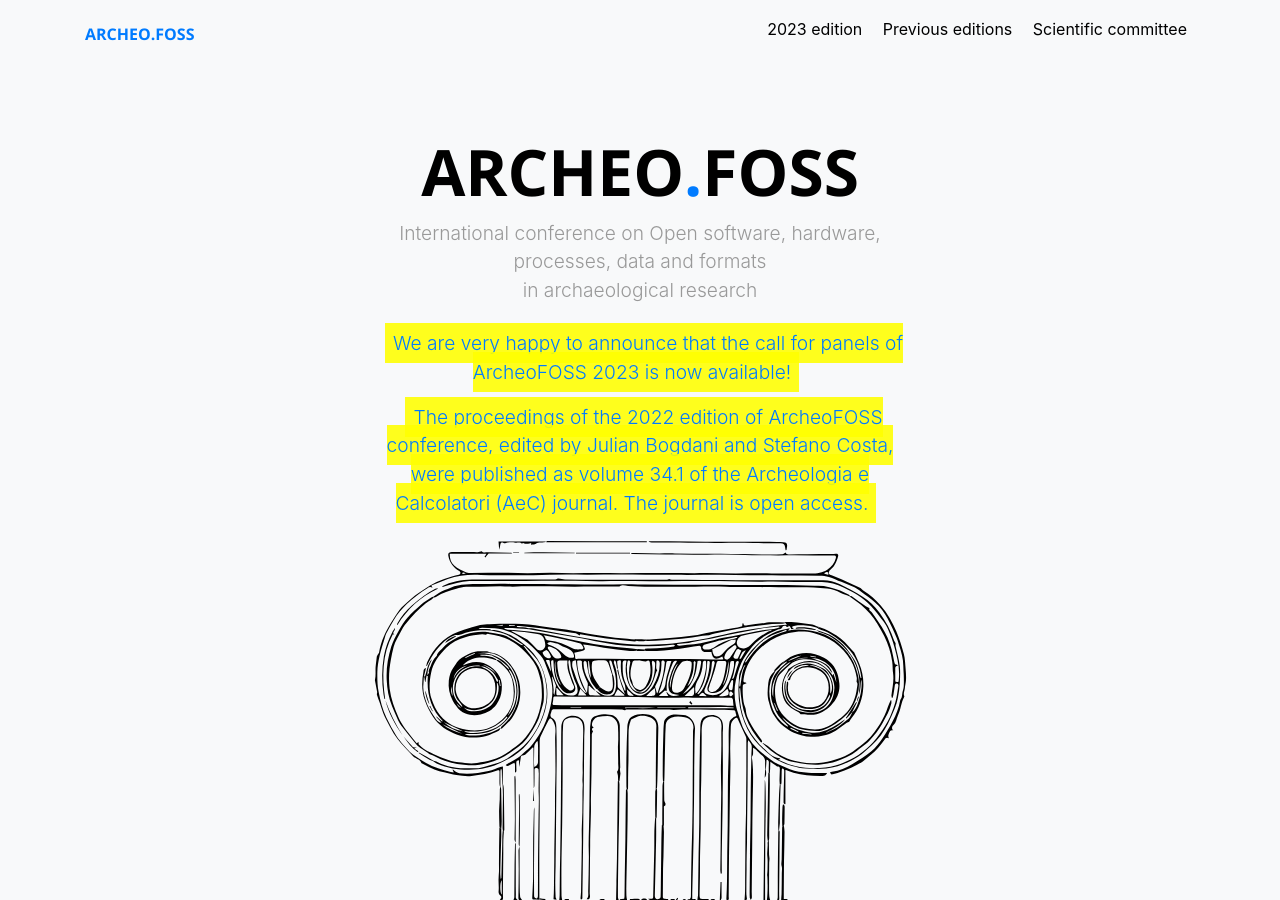
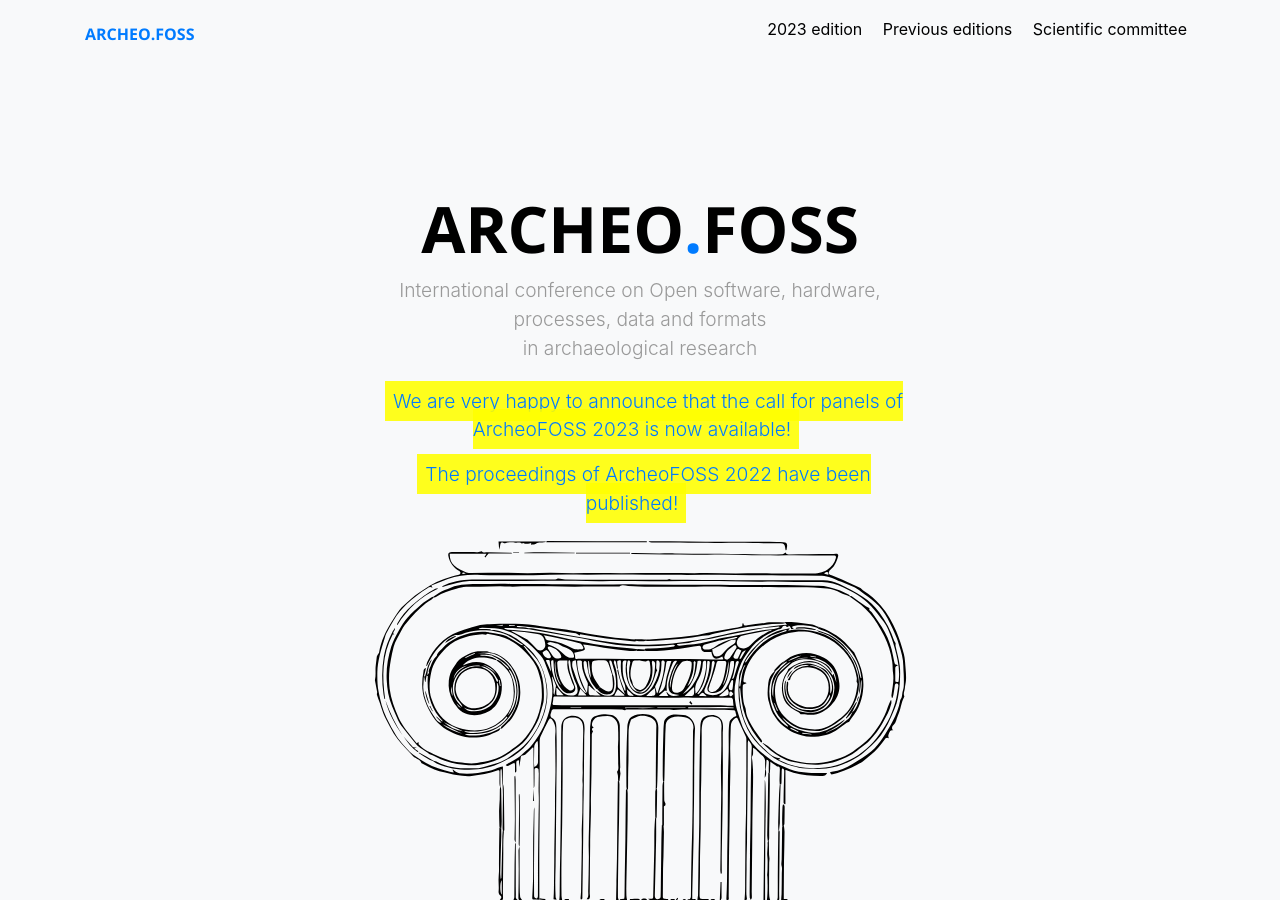
Before and after one commit to archeofoss/archeofoss, a Jekyll site: the page built from index.md, in a window 1280 px wide and 900 px high. Built offline with Jekyll 4.4.1, drawn with Linux system fonts in a browser that asks for light colours; nearby versions of some CDN libraries.

Commit message:
shorten news item

```diff
--- a/_layouts/home.html
+++ b/_layouts/home.html
@@ -17,7 +17,7 @@ layout: default
           </p>
           <p class="pulsate-home">
             <a href="/2022/proceedings" title="The proceedings of ArcheoFOSS 2022 have been published!">
-              The proceedings of the 2022 edition of ArcheoFOSS conference, edited by Julian Bogdani and Stefano Costa, were published as volume 34.1 of the Archeologia e Calcolatori (AeC) journal. The journal is open access.
+              The proceedings of ArcheoFOSS 2022 have been published!
             </a>
           </p>
             <img src="{{ "images/archeofoss-2.svg" | relative_url }}" alt="Image" class="img-fluid cover-img">
```
